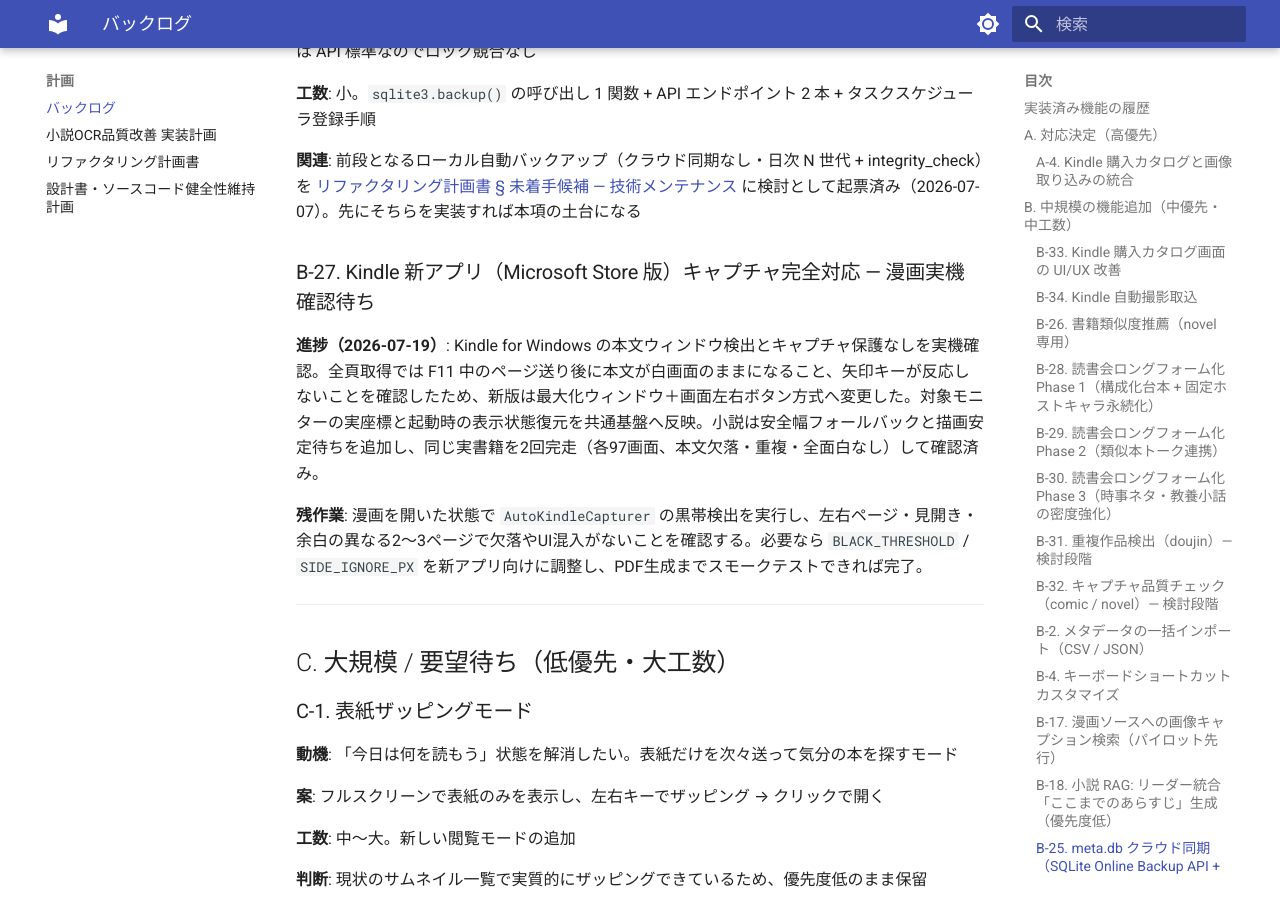
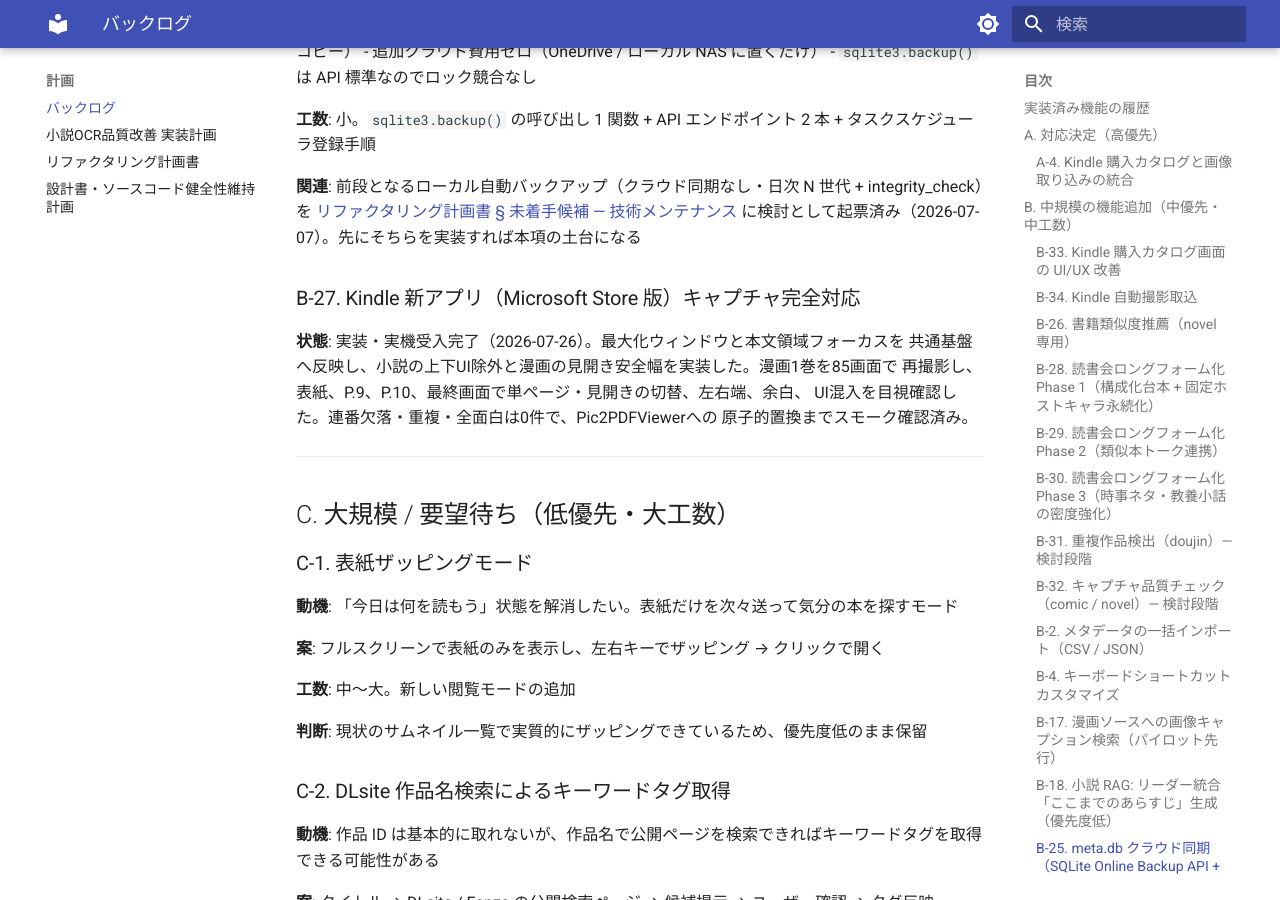
Before and after one commit to kkmmyr/Pic2PDF_Viewer, an MkDocs documentation site: the page built from docs/log/計画/バックログ.md, in a window 1280 px wide and 900 px high, scrolled down 8691 px. Built offline with MkDocs 1.6.1 and Material for MkDocs 9.7.7, drawn with Linux system fonts in a browser that asks for light colours; some of the changed text lies outside the part shown.

Commit message:
﻿docs(kindle): sync capture completion status
Update B-27 and B-34 from their earlier investigation states to the verified Phase 5 implementation and real-device acceptance results.

Co-Authored-By: Codex GPT-5 <noreply@anthropic.com>

```diff
--- a/docs/log/計画/バックログ.md
+++ b/docs/log/計画/バックログ.md
@@ -1,6 +1,6 @@
 # バックログ（機能追加候補）
 
-最終更新: 2026-07-25（B-34 Kindle 自動撮影取込の Phase 0 を条件付き合格）
+最終更新: 2026-07-27（B-27 / B-34 Kindle 自動撮影取込の実装・実機受入完了を同期）
 
 将来の機能追加候補を整理した棚卸しリスト。**個人 LAN ソロツール / 同人誌特化** という制約下で何を作り、何を作らないかを明示する。
 
@@ -112,7 +112,11 @@
 
 **工数**: 大。Windows UI Automation、本人照合、ダウンロード待機、ジョブ状態・heartbeat、UI、実機回帰試験が必要。
 
-**状態**: Phase 0 実機調査完了・条件付き合格（2026-07-25）。Kindle 1.0.18632.0 で ASIN 検索、一意なカード識別、指定書籍のダウンロード完了、漫画・小説の先頭境界、既存小説クロップ、ライブラリ復帰を確認した。カタログの小説誤分類に備えた `source` の明示選択、低頻度の直接 locator、Kindle プロセス消失検知を本実装の条件として Phase 1 へ進む。
+**状態**: Phase 5 実装・実機受入完了（2026-07-26）。ASIN本人照合、未ダウンロード待機、
+直接先頭移動、全画面撮影、Samba成果物公開、Linux側の原子的登録・置換、失敗時補償、
+状態監視UIまで実装した。小説10巻は92画面、漫画1巻は85画面を同一ASIN置換で再登録し、
+連番欠落・SHA-256重複・全面白が0件であることを確認した。先頭移動は数十画面戻る
+フォールバックを持たず、直接遷移の検証失敗時は撮影前に`positioning_failed`で停止する。
 
 ---
 
@@ -270,11 +274,13 @@
 
 **関連**: 前段となるローカル自動バックアップ（クラウド同期なし・日次 N 世代 + integrity_check）を [リファクタリング計画書 § 未着手候補 — 技術メンテナンス](リファクタリング計画書.md#未着手候補--技術メンテナンス) に検討として起票済み（2026-07-07）。先にそちらを実装すれば本項の土台になる
 
-### B-27. Kindle 新アプリ（Microsoft Store 版）キャプチャ完全対応 — 漫画実機確認待ち
+### B-27. Kindle 新アプリ（Microsoft Store 版）キャプチャ完全対応
 
-**進捗（2026-07-19）**: Kindle for Windows の本文ウィンドウ検出とキャプチャ保護なしを実機確認。全頁取得では F11 中のページ送り後に本文が白画面のままになること、矢印キーが反応しないことを確認したため、新版は最大化ウィンドウ＋画面左右ボタン方式へ変更した。対象モニターの実座標と起動時の表示状態復元を共通基盤へ反映。小説は安全幅フォールバックと描画安定待ちを追加し、同じ実書籍を2回完走（各97画面、本文欠落・重複・全面白なし）して確認済み。
-
-**残作業**: 漫画を開いた状態で `AutoKindleCapturer` の黒帯検出を実行し、左右ページ・見開き・余白の異なる2〜3ページで欠落やUI混入がないことを確認する。必要なら `BLACK_THRESHOLD` / `SIDE_IGNORE_PX` を新アプリ向けに調整し、PDF生成までスモークテストできれば完了。
+**状態**: 実装・実機受入完了（2026-07-26）。最大化ウィンドウと本文領域フォーカスを
+共通基盤へ反映し、小説の上下UI除外と漫画の見開き安全幅を実装した。漫画1巻を85画面で
+再撮影し、表紙、P.9、P.10、最終画面で単ページ・見開きの切替、左右端、余白、
+UI混入を目視確認した。連番欠落・重複・全面白は0件で、Pic2PDFViewerへの
+原子的置換までスモーク確認済み。
 
 ---
 
```
Also changed, not shown: docs/log/変更履歴.md (+7 -0 lines).
